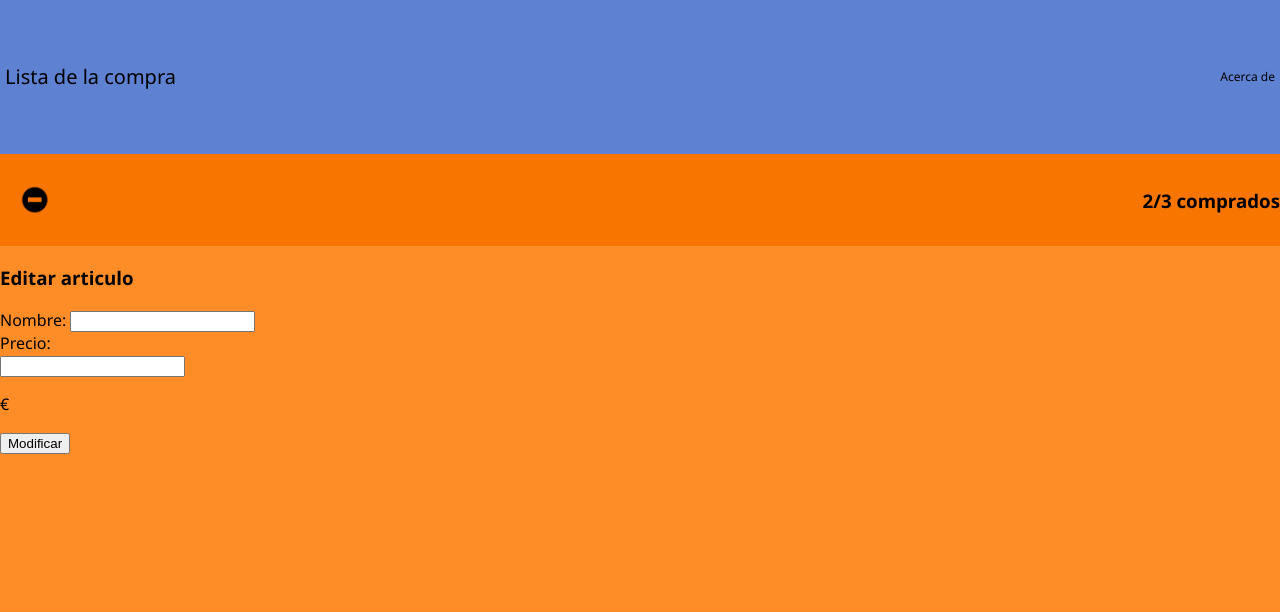
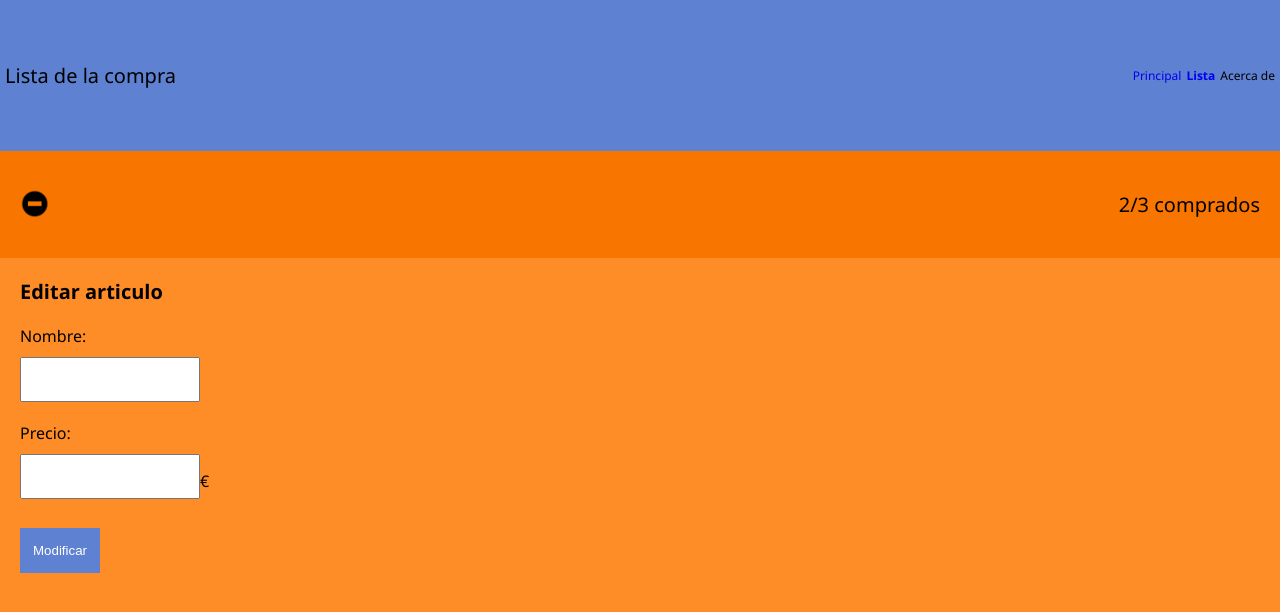
Before and after one commit to TryoSag/202204-W1CH4-albert-sagol, a plain HTML site: page index.html in a window 1280 px wide. Drawn offline with Linux system fonts and the light colour scheme.

Commit message:
html-css-index

```diff
--- a/index.html
+++ b/index.html
@@ -9,31 +9,31 @@
   </head>
   <body>
     <div class="container">
+      <div class="container">
       <header>
         <p>Lista de la compra</p>
+
         <ul class="list--links">
           <li class="link--to-index">
-            <link rel="Principal" href="index.html" />
+            <a href="index.html">Principal</a>
           </li>
           <li class="link--to-list">
-            <link rel="Lista" href="List.html" />
+            <a href="List.html">Lista</a>
           </li>
           <li>Acerca de</li>
         </ul>
       </header>
       <section>
         <button class="button--minus">
-          <i>
-            <img
-              src="/icons/minus_icon.png"
-              alt="Circulo con un simbolo de resta"
-            />
-          </i>
+          <img
+            src="icons/minus_icon.png"
+            alt="Circulo con un simbolo de resta"
+          />
         </button>
-        <h3>2/3 comprados</h3>
+        <p>2/3 comprados</p>
       </section>
-      <main>
-        <h3>Editar articulo</h3>
+      <main class="block--main-index">
+        <p>Editar articulo</p>
         <form class="block--name">
           <label for="">Nombre:</label>
           <input type="" />
--- a/style.css
+++ b/style.css
@@ -55,6 +55,7 @@ section > p {
   text-align: end;
   padding: 20px;
 }
+.button--plus,
 .button--minus {
   margin: 20px;
 }
@@ -135,3 +136,34 @@ section > button {
   flex: 1;
   background-color: var(--lightorange);
 }
+.block--main-index > p {
+  margin-left: 20px;
+  font-size: 20px;
+  font-weight: bold;
+}
+form {
+  display: flex;
+  flex-direction: column;
+  margin-left: 20px;
+  margin-bottom: 20px;
+  gap: 10px;
+}
+label {
+  font-size: 16px;
+}
+input {
+  height: 45px;
+  width: 180px;
+}
+.block--input-price {
+  display: flex;
+  flex-direction: row;
+}
+.button--modifier {
+  margin-left: 20px;
+  height: 45px;
+  width: 80px;
+  color: #fff;
+  background-color: #5e81d1;
+  border: none;
+}
```
Also changed, not shown: List.html (+6 -5 lines), hover.css (added, +12 -0 lines).
